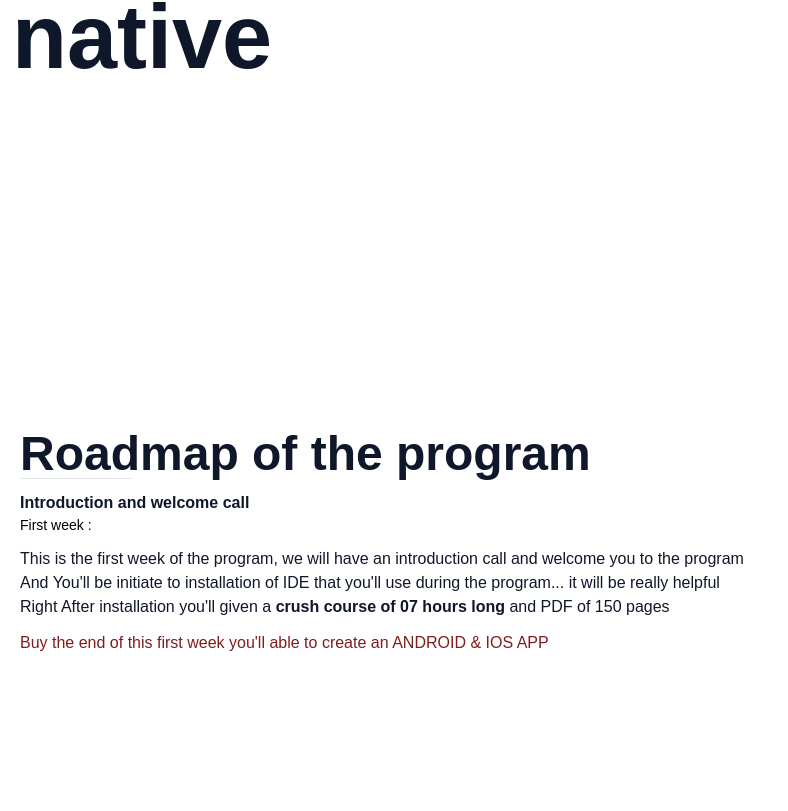
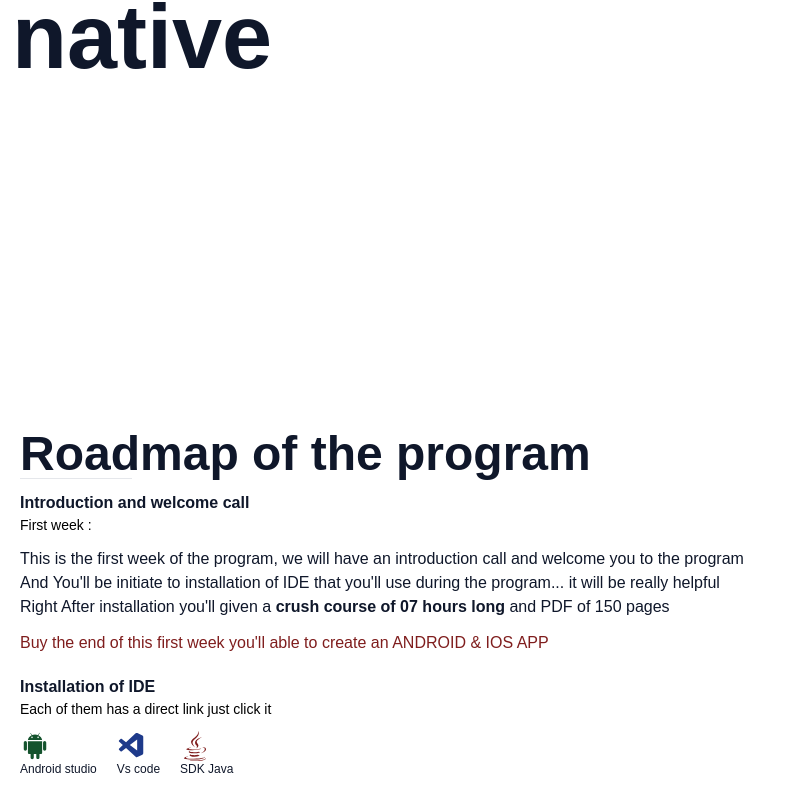
Before and after one commit to tchasinga/native-present, a React (Vite) app: page / in a window 1280 px wide. Shown: the part 444-1255 px from the top of the page, without its empty margins (0-788 px from the left). Before the commit the page ends 1163 px from the top, so only its background shows below. Built offline with nearby package versions, Linux system fonts and the light colour scheme.

Commit message:
New code is added now

```diff
--- a/src/Pages/Program.jsx
+++ b/src/Pages/Program.jsx
@@ -1,3 +1,7 @@
+import { AiFillAndroid } from "react-icons/ai";
+import { VscVscode } from "react-icons/vsc";
+import { FaJava } from "react-icons/fa6";
+
 export default function Program() {
   return (
      <div className="flex flex-col pb-16 w-full p-5">
@@ -18,7 +22,33 @@
             <div className="pt-3">
                 <p className="text-red-900">Buy the end of this first week you&apos;ll able to create an ANDROID & IOS APP</p>
             </div>
-
+       </div>
+       {/* Installation of IDE */}
+       <div className="pt-5">
+              <h3 className="font-bold text-slate-900">Installation of IDE</h3>
+                <h4 className="text-sm font-normal decoration-dashed">Each of them has a direct link just click it </h4>
+              <div className="pt-3">
+                <ul className="flex items-center gap-5">
+                  <li className="text-slate-900">
+                    <a href="https://developer.android.com/studio" target="_blank" rel="noreferrer">
+                      <AiFillAndroid className="text-3xl text-green-900"/>
+                      <p className="text-xs">Android studio</p>
+                    </a>
+                  </li>
+                  <li className="text-slate-900">
+                    <a href="https://code.visualstudio.com/" target="_blank" rel="noreferrer">
+                      <VscVscode className="text-3xl text-blue-900"/>
+                      <p className="text-xs">Vs code</p>
+                    </a>
+                  </li>
+                  <li className="text-slate-900">
+                    <a href="https://www.oracle.com/java/technologies/javase-jdk11-downloads.html" target="_blank" rel="noreferrer">
+                      <FaJava className="text-3xl text-red-900"/>
+                      <p className="text-xs">SDK Java</p>
+                    </a>
+                  </li>
+                </ul>
+              </div>
        </div>
     </div>
   )
```
